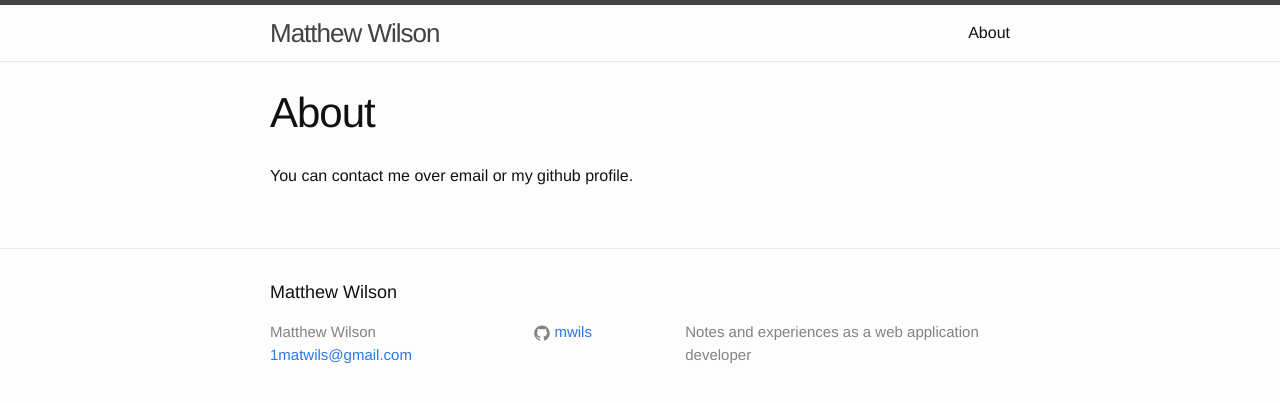
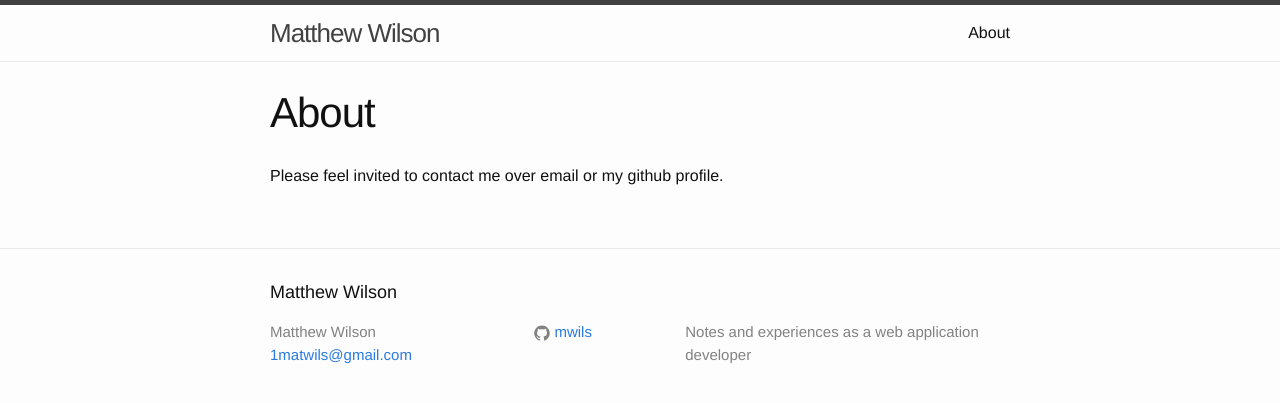
Before and after one commit to wtylerchapman/wtylerchapman.github.io, a Jekyll site: the page built from about.md, in a window 1280 px wide. Shown: the top 403 px of the page. Built offline with Jekyll 4.4.1, drawn with Linux system fonts in a browser that asks for light colours.

Commit message:
Updated about

```diff
--- a/about.md
+++ b/about.md
@@ -4,4 +4,4 @@ title: About
 permalink: /about/
 ---
 
-You can contact me over email or my github profile.
+Please feel invited to contact me over email or my github profile.
```
